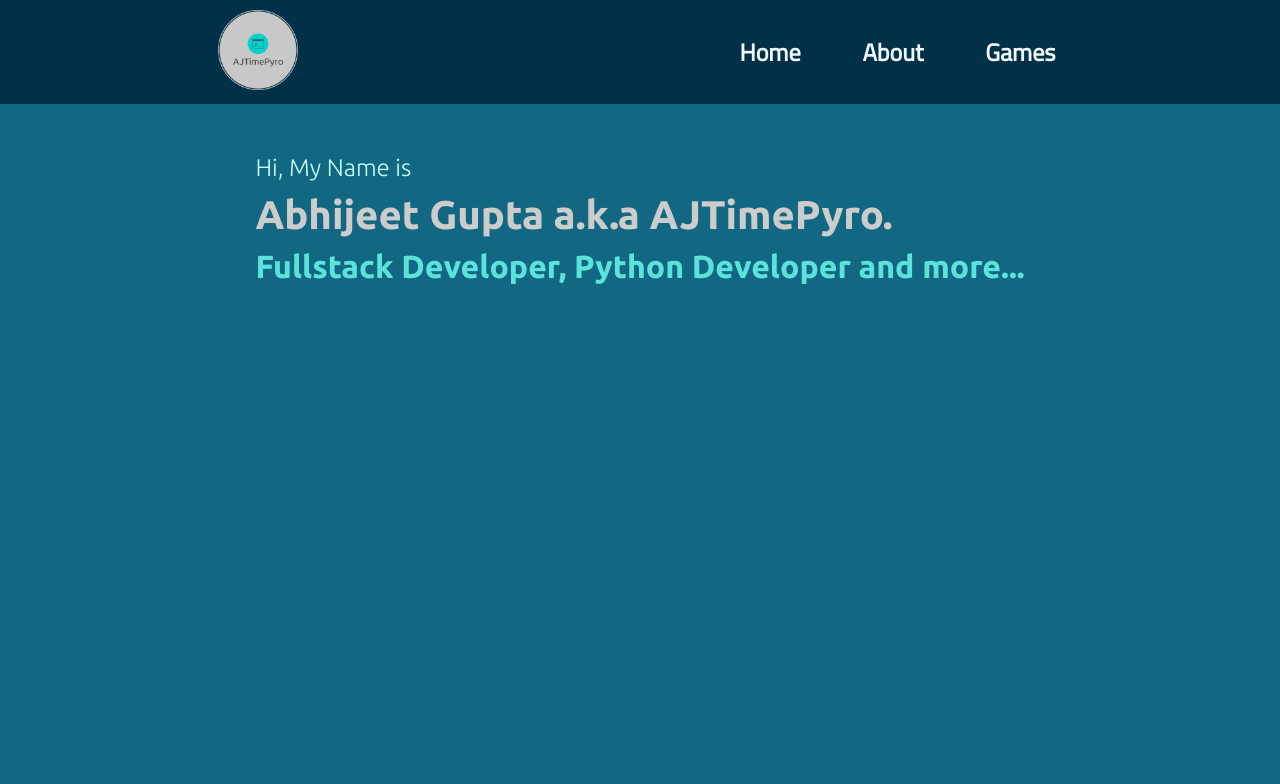
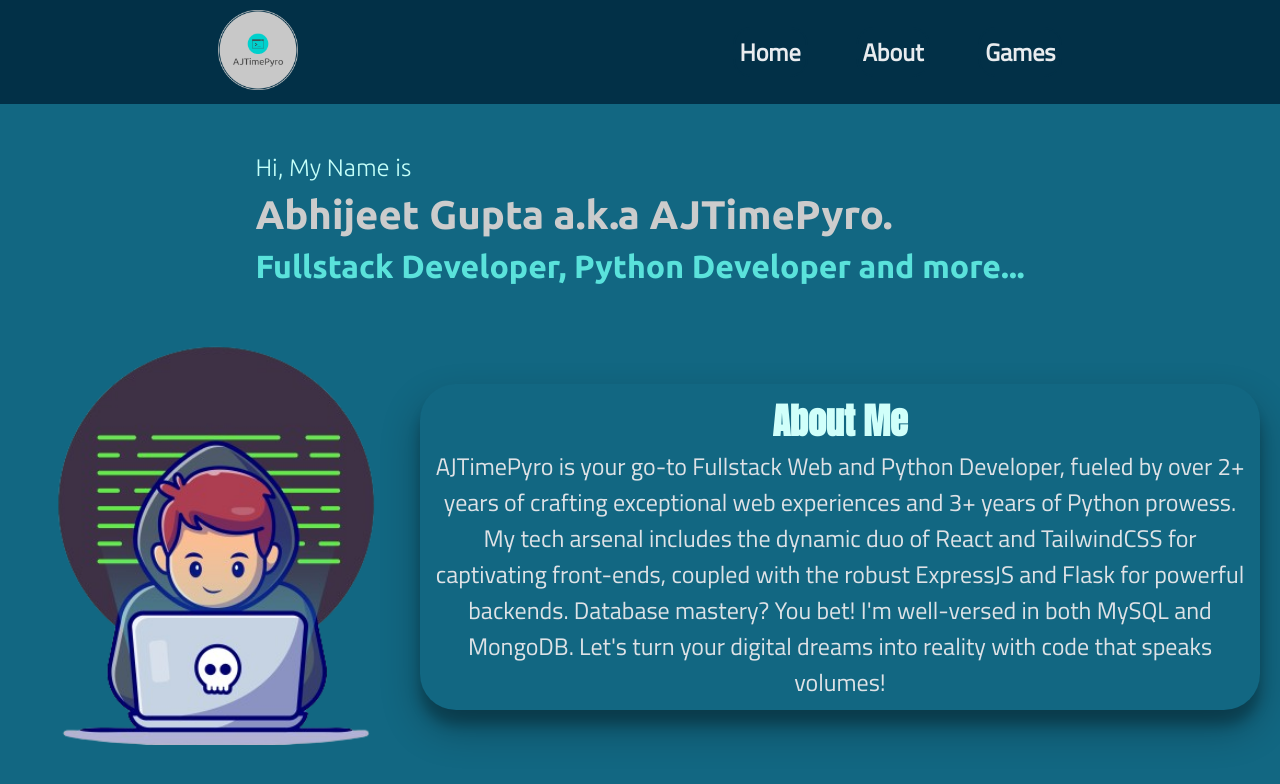
Before and after one commit to AJTimePyro/ajtimepyro.github.io, a PHP site: page / in a window 1280 px wide. Shown: the top 784 px of the page. Run offline with PHP 8.4, Linux system fonts and the light colour scheme.

Commit message:
added about section

```diff
--- a/css/style.css
+++ b/css/style.css
@@ -49,7 +49,7 @@
 }
 
 .menu > a{
-    color: aliceblue;
+    color: #e9ecef;
     font-size: 1.5em;
     text-decoration: none;
     font-family: 'Titillium Web';
@@ -136,6 +136,35 @@
     color: #5ae2db;
 }
 
+.about-container {
+    padding: 10px 20px;
+    display: flex;
+    align-items: center;
+}
+
+.about-container div:first-child img {
+    height: 400px;
+}
+
+.about-card {
+    display: flex;
+    flex-direction: column;
+    border-radius: 36px;
+    box-shadow: rgba(0, 0, 0, 0.3) 0px 19px 38px, rgba(0, 0, 0, 0.22) 0px 15px 12px;
+    padding: 10px;
+}
+.about-card div:first-child {
+    justify-content: center;
+    margin: auto;
+    font: 1.5em 'Anton';
+    color: #d0fffa;
+}
+.about-card div:last-child {
+    text-align: center;
+    font: 1.5em 'Titillium Web';
+    color: #dee2e6;
+}
+
 /* Responsive Design */
 @media (max-width: 480px) {
 
@@ -176,6 +205,19 @@
     .punch-line div:last-child {
         font-size: 1.5em !important;
     }
+
+    .about-card div:last-child {
+        font-size: 1em !important;
+    }
+    .about-card div:first-child {
+        font-size: 1.25em !important;
+    }
+    .about-container {
+        padding: 0 15px !important;
+    }
+    .about-container div:first-child img {
+        height: 200px !important;
+    }
 }
 
 @media (max-width: 768px) {
@@ -190,6 +232,21 @@
     }
     .punch-line div:last-child {
         font-size: 1.75em;
+    }
+
+    .about-container {
+        flex-direction: column;
+        padding: 0 50px;
+    }
+}
+
+@media (max-width: 968px) {
+    .about-container div:first-child img {
+        height: 300px;
+    }
+
+    .about-card div:last-child {
+        font-size: 1.25em;
     }
 }
 
--- a/index.html
+++ b/index.html
@@ -35,13 +35,13 @@
 
         <div id="main-menu">
             <div id="home" class="menu active"><a href="/">Home</a></div>
-            <div id="about" class="menu"><a href="/about.html">About</a></div>
+            <div id="about" class="menu"><a href="#about">About</a></div>
             <div id="game" class="menu"><a href="#">Games</a></div>
         </div>
     </nav>
 
-    <section>
-        <div class="container">
+    <main>
+        <section class="container">
             <div class="punch-line">
                 <div>
                     <span>Hi, My Name is</span>
@@ -55,8 +55,28 @@
                     <span>Fullstack Developer, Python Developer and more...</span>
                 </div>
             </div>
-        </div>
-    </section>
+        </section>
+
+        <section id="about">
+            <div class="about-container">
+                <div>
+                    <img src="assets/developerImg.png" alt="" draggable="false">
+                </div>
+
+                <div class="about-card">
+                    <div>
+                        <h1>About Me</h1>
+                    </div>
+
+                    <div>
+                        <span>
+                            AJTimePyro is your go-to Fullstack Web and Python Developer, fueled by over 2+ years of crafting exceptional web experiences and 3+ years of Python prowess. My tech arsenal includes the dynamic duo of React and TailwindCSS for captivating front-ends, coupled with the robust ExpressJS and Flask for powerful backends. Database mastery? You bet! I'm well-versed in both MySQL and MongoDB. Let's turn your digital dreams into reality with code that speaks volumes!
+                        </span>
+                    </div>
+                </div>
+            </div>
+        </section>
+    </main>
 
     <footer id="contact">
 
```
Also changed, not shown: about.html (deleted, +0 -45 lines), assets/developerImg.png (added).
